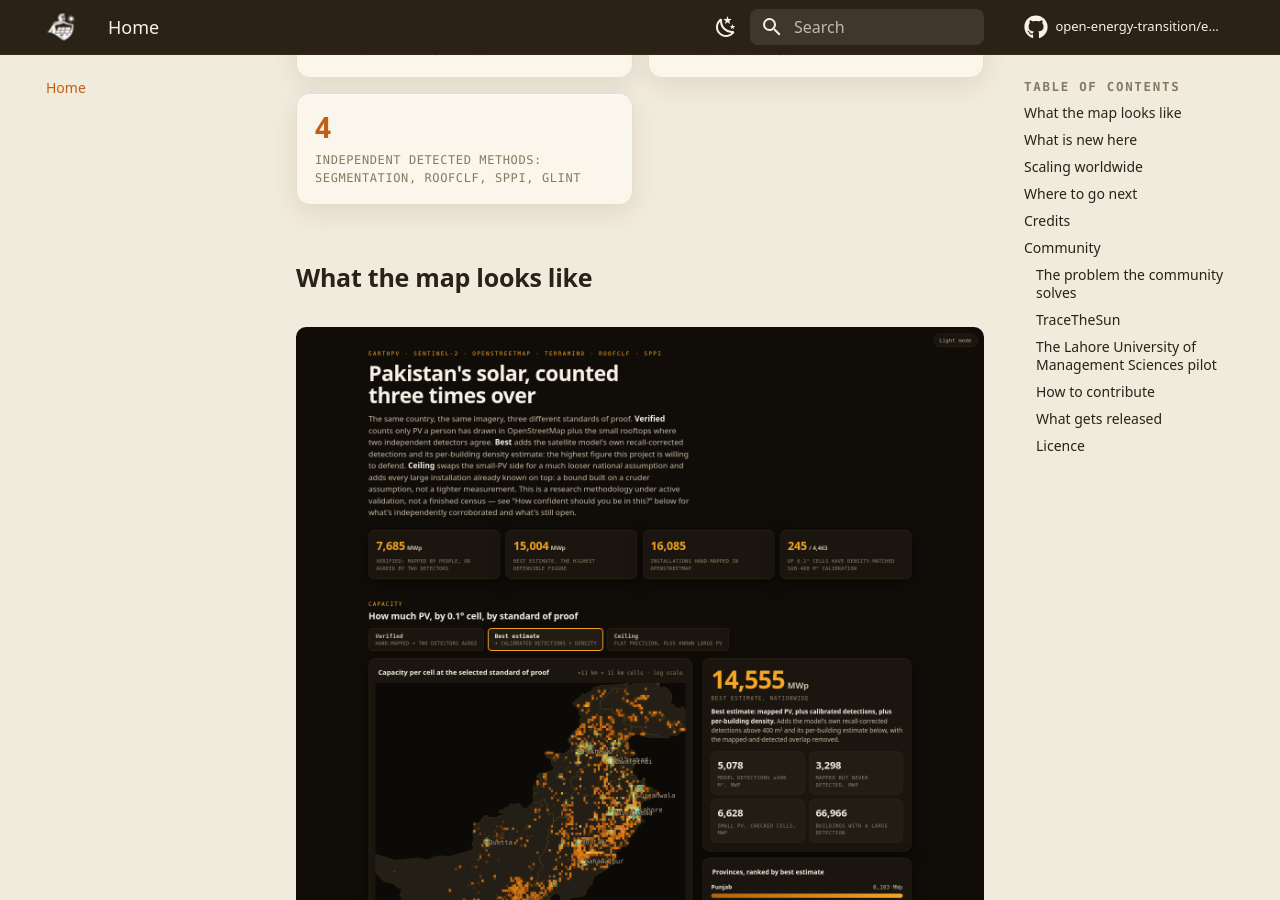
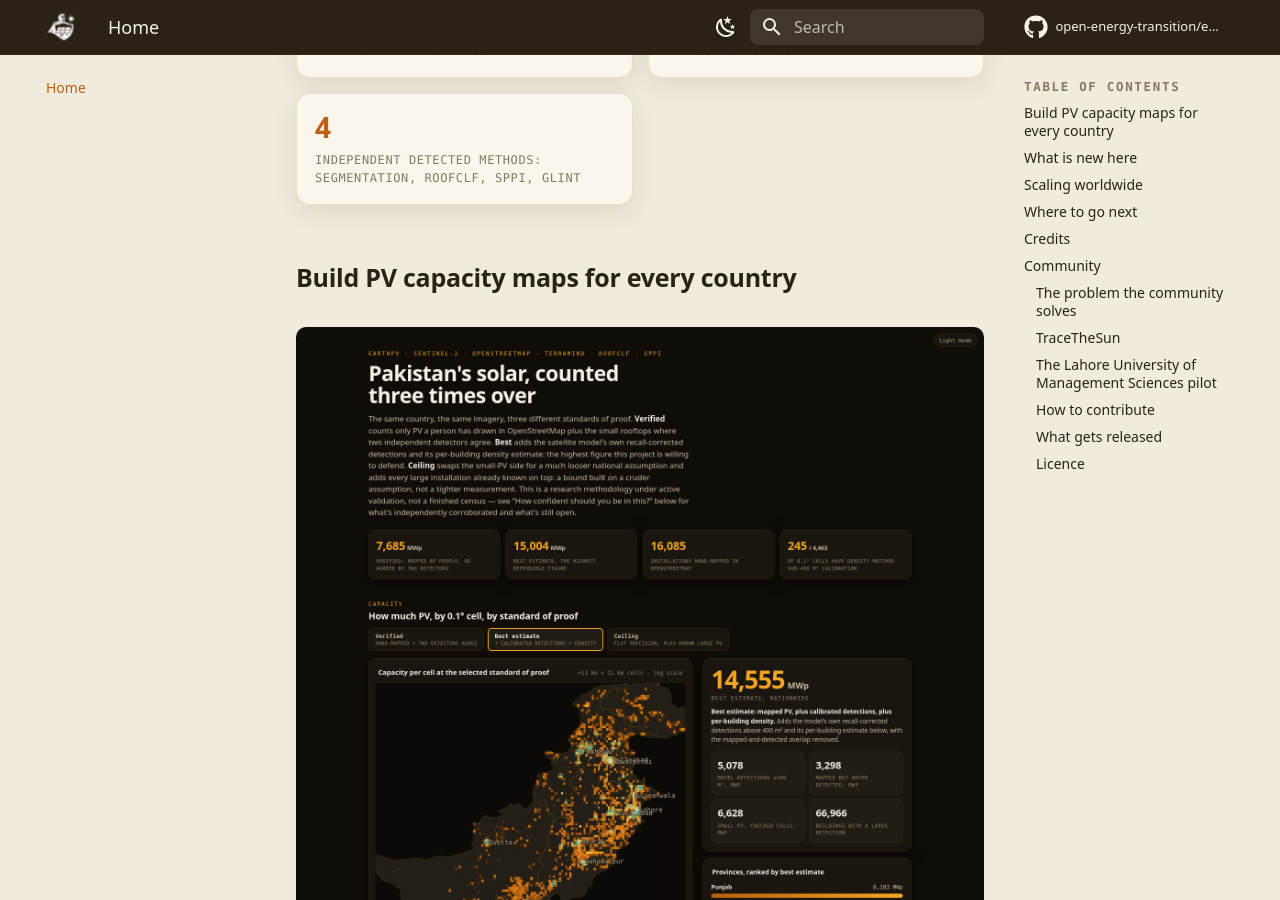
Before and after one commit to open-energy-transition/earthpv, an MkDocs documentation site: the page built from docs/index.md, in a window 1280 px wide and 900 px high, scrolled down 669 px. Built offline with MkDocs 1.6.1 and Material for MkDocs 9.7.7, drawn with Linux system fonts in a browser that asks for light colours; comment, search, counter and statistics services are not loaded.

Commit message:
Update index.md

```diff
--- a/docs/index.md
+++ b/docs/index.md
@@ -21,7 +21,7 @@ pilot, not the destination -- see [Scaling worldwide](#scaling-worldwide).
 <div class="stat"><span class="value">4</span><span class="label">independent detected methods: segmentation, roofclf, SPPI, glint</span></div>
 </div>
 
-## What the map looks like
+## Build PV capacity maps for every country
 
 ![Pakistan's rooftop solar counted three times over: Verified (hand-mapped or two detectors agree), Best estimate (this project's own defensible figure), and Ceiling (an explicit uncalibrated upper bound), over a night-lights style map of estimated capacity per 0.1 degree cell concentrated in the Punjab corridor between Lahore, Faisalabad and Multan, along the Karachi industrial belt, and around Islamabad and Peshawar.](assets/figures/pakistan_evidence_atlas.png)
 
```
